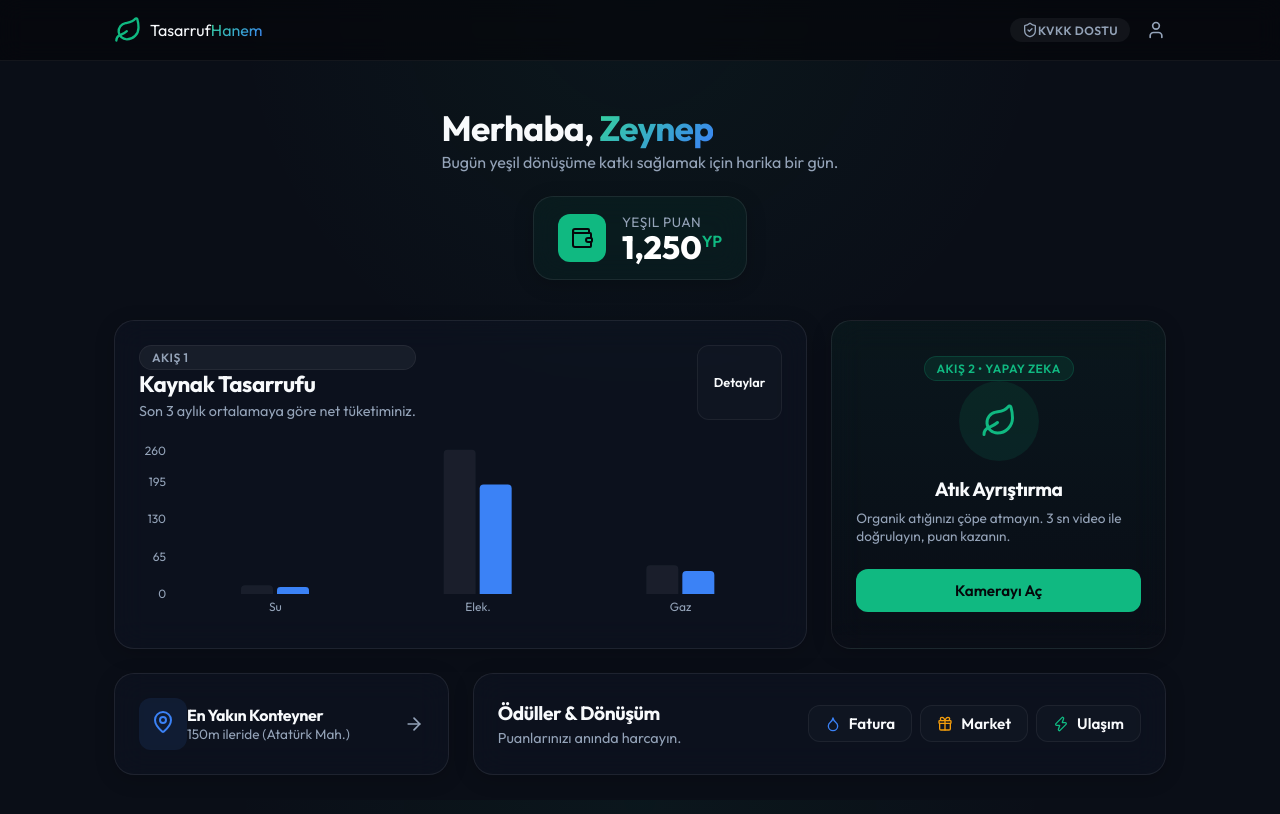
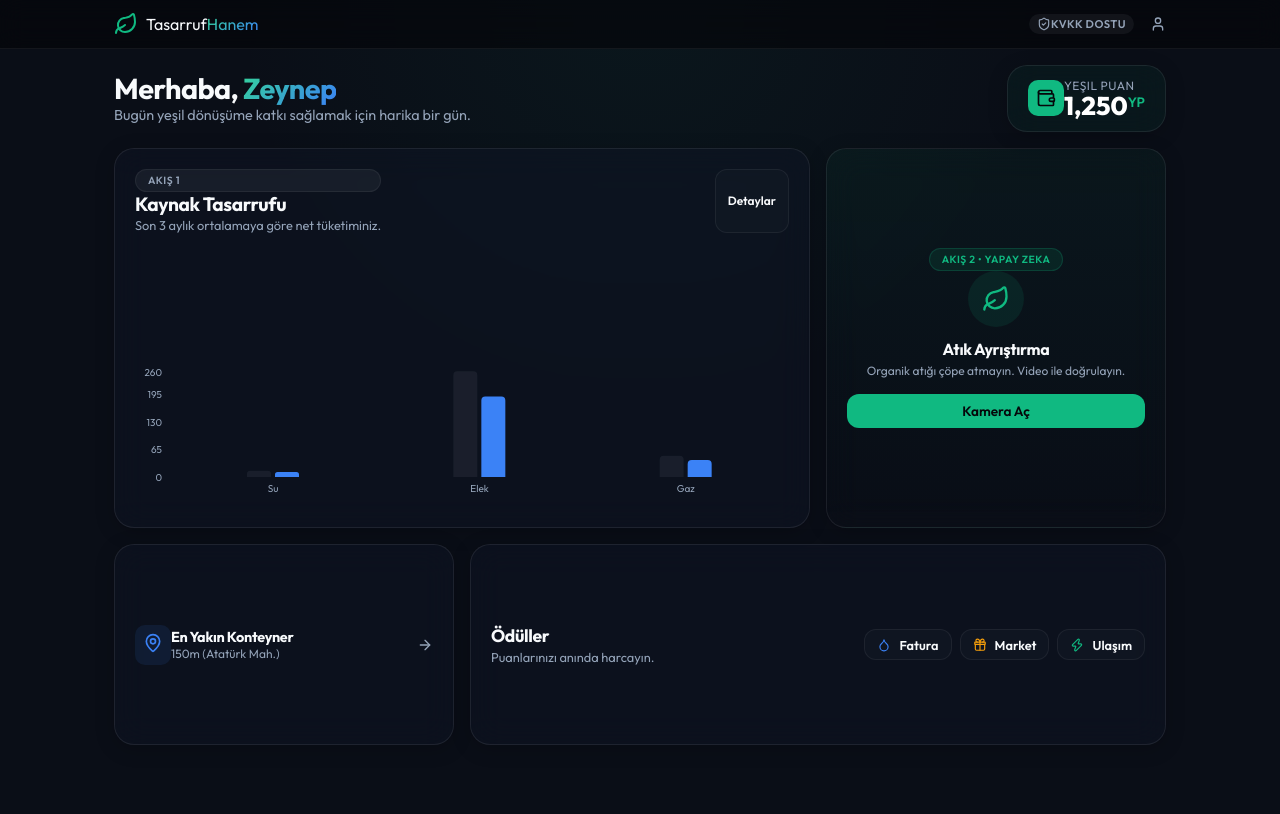
Before and after one commit to zeyerdm/TasarrufHanem, a React (Vite) app: page / in a window 1280 px wide. Shown: the top 814 px of the page. Built offline with nearby package versions, Linux system fonts and the light colour scheme.

Commit message:
UI tweak: Compact layout to fit in a single screen without scrolling

```diff
--- a/src/App.jsx
+++ b/src/App.jsx
@@ -5,28 +5,28 @@ import Dashboard from './components/Dashboard'
 
 function App() {
   return (
-    <>
-      <nav className="navbar">
+    <div style={{ height: '100vh', display: 'flex', flexDirection: 'column', overflow: 'hidden' }}>
+      <nav className="navbar" style={{ padding: '0.75rem 0' }}>
         <div className="container flex justify-between items-center">
           <div className="flex items-center gap-2 cursor-pointer">
-            <Leaf className="text-emerald-500" size={28} color="#10b981" />
+            <Leaf className="text-emerald-500" size={24} color="#10b981" />
             <span className="text-xl font-bold tracking-tight">Tasarruf<span className="gradient-text">Hanem</span></span>
           </div>
           <div className="flex gap-4 items-center">
-            <div className="badge flex items-center gap-1" style={{ border: 'none' }}>
-              <ShieldCheck size={16} /> KVKK Dostu
+            <div className="badge flex items-center gap-1" style={{ border: 'none', padding: '0.2rem 0.5rem', fontSize: '0.7rem' }}>
+              <ShieldCheck size={14} /> KVKK Dostu
             </div>
-            <div className="w-10 h-10 rounded-full bg-slate-800 flex items-center justify-center border border-slate-700 ml-2 cursor-pointer hover:border-emerald-500 transition-colors">
-              <User size={20} color="#94a3b8" />
+            <div className="w-8 h-8 rounded-full bg-slate-800 flex items-center justify-center border border-slate-700 ml-1 cursor-pointer hover:border-emerald-500 transition-colors">
+              <User size={16} color="#94a3b8" />
             </div>
           </div>
         </div>
       </nav>
 
-      <main className="container" style={{ padding: '2rem 1.5rem', paddingBottom: '4rem' }}>
+      <main className="container" style={{ padding: '1rem 1.5rem', flex: 1, display: 'flex', flexDirection: 'column' }}>
         <Dashboard />
       </main>
-    </>
+    </div>
   )
 }
 
--- a/src/components/Dashboard.jsx
+++ b/src/components/Dashboard.jsx
@@ -4,7 +4,7 @@ import { BarChart, Bar, XAxis, YAxis, Tooltip, ResponsiveContainer } from 'recha
 
 const resourceData = [
   { name: 'Su', ma: 15, current: 12 },
-  { name: 'Elek.', ma: 250, current: 190 },
+  { name: 'Elek', ma: 250, current: 190 },
   { name: 'Gaz', ma: 50, current: 40 },
 ]
 
@@ -21,126 +21,126 @@ const Dashboard = () => {
   }
 
   return (
-    <div className="flex-col gap-6" style={{ marginTop: '1rem' }}>
+    <div className="flex-col gap-4" style={{ height: 'calc(100vh - 120px)', display: 'flex', justifyContent: 'center' }}>
 
-      {/* 1. Header & Wallet (Top Row) */}
-      <div className="flex-col md:flex-row justify-between items-center gap-6" style={{ display: 'flex', flexWrap: 'wrap', marginBottom: '1rem' }}>
+      {/* 1. Header & Wallet */}
+      <div className="flex justify-between items-center gap-4">
         <div>
-          <h1 style={{ fontSize: '2.2rem', lineHeight: 1.1, marginBottom: '0.25rem' }}>
+          <h1 style={{ fontSize: '1.8rem', lineHeight: 1.1, marginBottom: '0.1rem' }}>
             Merhaba, <span className="gradient-text">Zeynep</span>
           </h1>
-          <p style={{ color: 'var(--text-muted)', fontSize: '1rem' }}>
+          <p style={{ color: 'var(--text-muted)', fontSize: '0.9rem' }}>
             Bugün yeşil dönüşüme katkı sağlamak için harika bir gün.
           </p>
         </div>
 
-        <div className="glass-panel flex items-center gap-4" style={{ padding: '1rem 1.5rem', background: 'rgba(16, 185, 129, 0.05)' }}>
-          <div style={{ width: '48px', height: '48px', borderRadius: '12px', background: 'var(--primary)', display: 'flex', alignItems: 'center', justifyContent: 'center' }}>
-            <Wallet size={24} color="#05070a" />
+        <div className="glass-panel flex items-center gap-3" style={{ padding: '0.75rem 1.25rem', background: 'rgba(16, 185, 129, 0.05)' }}>
+          <div style={{ width: '36px', height: '36px', borderRadius: '10px', background: 'var(--primary)', display: 'flex', alignItems: 'center', justifyContent: 'center' }}>
+            <Wallet size={20} color="#05070a" />
           </div>
           <div>
-            <div style={{ color: 'var(--text-muted)', fontSize: '0.85rem', textTransform: 'uppercase', letterSpacing: '0.5px' }}>Yeşil Puan</div>
+            <div style={{ color: 'var(--text-muted)', fontSize: '0.75rem', textTransform: 'uppercase', letterSpacing: '0.5px' }}>Yeşil Puan</div>
             <div className="flex items-end gap-1">
-              <span style={{ fontSize: '2rem', fontWeight: 800, lineHeight: 1, color: 'white' }}>1,250</span>
-              <span style={{ color: 'var(--primary)', fontWeight: 600, fontSize: '1rem' }}>YP</span>
+              <span style={{ fontSize: '1.6rem', fontWeight: 800, lineHeight: 1, color: 'white' }}>1,250</span>
+              <span style={{ color: 'var(--primary)', fontWeight: 600, fontSize: '0.85rem' }}>YP</span>
             </div>
           </div>
         </div>
       </div>
 
       {/* 2. Bento Grid */}
-      <div className="bento-grid">
+      <div className="bento-grid" style={{ gap: '1rem', flex: 1 }}>
 
         {/* Bento Box 1: Resource Saving (Span 2) */}
-        <div className="glass-panel bento-col-span-2 flex-col justify-between" style={{ minHeight: '320px', animationDelay: '0.1s' }}>
+        <div className="glass-panel bento-col-span-2 flex-col justify-between" style={{ padding: '1.25rem' }}>
           <div className="flex justify-between items-start">
             <div>
-              <div className="badge mb-2 inline-block">Akış 1</div>
-              <h3 style={{ fontSize: '1.4rem' }}>Kaynak Tasarrufu</h3>
-              <p style={{ color: 'var(--text-muted)', fontSize: '0.9rem', marginTop: '0.25rem' }}>Son 3 aylık ortalamaya göre net tüketiminiz.</p>
+              <div className="badge mb-1 inline-block" style={{ fontSize: '0.65rem' }}>Akış 1</div>
+              <h3 style={{ fontSize: '1.2rem' }}>Kaynak Tasarrufu</h3>
+              <p style={{ color: 'var(--text-muted)', fontSize: '0.8rem', marginTop: '0.1rem' }}>Son 3 aylık ortalamaya göre net tüketiminiz.</p>
             </div>
-            <button className="btn btn-secondary" style={{ fontSize: '0.8rem', padding: '0.5rem 1rem' }}>Detaylar</button>
+            <button className="btn btn-secondary" style={{ fontSize: '0.75rem', padding: '0.4rem 0.75rem' }}>Detaylar</button>
           </div>
 
-          <div style={{ height: '180px', width: '100%', marginTop: '1.5rem' }}>
+          <div style={{ height: '140px', width: '100%', marginTop: '0.5rem' }}>
             <ResponsiveContainer width="100%" height="100%">
               <BarChart data={resourceData} margin={{ top: 0, right: 0, left: -25, bottom: 0 }}>
-                <XAxis dataKey="name" stroke="var(--text-muted)" tick={{ fill: 'var(--text-muted)', fontSize: 12 }} axisLine={false} tickLine={false} />
-                <YAxis stroke="var(--text-muted)" tick={{ fill: 'var(--text-muted)', fontSize: 12 }} axisLine={false} tickLine={false} />
+                <XAxis dataKey="name" stroke="var(--text-muted)" tick={{ fill: 'var(--text-muted)', fontSize: 10 }} axisLine={false} tickLine={false} />
+                <YAxis stroke="var(--text-muted)" tick={{ fill: 'var(--text-muted)', fontSize: 10 }} axisLine={false} tickLine={false} />
                 <Tooltip
-                  contentStyle={{ backgroundColor: 'var(--bg-dark)', borderColor: 'var(--surface-border)', borderRadius: '8px' }}
+                  contentStyle={{ backgroundColor: 'var(--bg-dark)', borderColor: 'var(--surface-border)', borderRadius: '8px', fontSize: '0.8rem' }}
                   itemStyle={{ color: 'var(--text-main)' }}
                   cursor={{ fill: 'rgba(255,255,255,0.03)' }}
                 />
-                <Bar dataKey="ma" name="Ortalama" fill="var(--surface-border)" radius={[4, 4, 0, 0]} barSize={32} />
-                <Bar dataKey="current" name="Güncel" fill="#3b82f6" radius={[4, 4, 0, 0]} barSize={32} />
+                <Bar dataKey="ma" name="Ortalama" fill="var(--surface-border)" radius={[4, 4, 0, 0]} barSize={24} />
+                <Bar dataKey="current" name="Güncel" fill="#3b82f6" radius={[4, 4, 0, 0]} barSize={24} />
               </BarChart>
             </ResponsiveContainer>
           </div>
         </div>
 
         {/* Bento Box 2: AI Verification (Span 1) */}
-        <div className="glass-panel flex-col items-center justify-center text-center" style={{ minHeight: '320px', animationDelay: '0.2s', background: 'linear-gradient(180deg, rgba(16, 185, 129, 0.05) 0%, rgba(15, 23, 42, 0) 100%)' }}>
-          <div className="badge badge-green mb-4">Akış 2 &bull; Yapay Zeka</div>
+        <div className="glass-panel flex-col items-center justify-center text-center" style={{ padding: '1.25rem', background: 'linear-gradient(180deg, rgba(16, 185, 129, 0.05) 0%, rgba(15, 23, 42, 0) 100%)' }}>
+          <div className="badge badge-green mb-2" style={{ fontSize: '0.65rem' }}>Akış 2 &bull; Yapay Zeka</div>
 
           {!verified ? (
             <>
               <div
                 style={{
-                  width: '80px', height: '80px', borderRadius: '50%',
+                  width: '56px', height: '56px', borderRadius: '50%',
                   background: 'rgba(16, 185, 129, 0.1)', display: 'flex', alignItems: 'center', justifyContent: 'center',
-                  marginBottom: '1rem', color: 'var(--primary)'
+                  marginBottom: '0.75rem', color: 'var(--primary)'
                 }}
               >
-                {verifying ? <Camera size={36} style={{ animation: 'pulse-glow 1s infinite' }} /> : <Leaf size={36} />}
+                {verifying ? <Camera size={28} style={{ animation: 'pulse-glow 1s infinite' }} /> : <Leaf size={28} />}
               </div>
-              <h3 style={{ fontSize: '1.2rem', marginBottom: '0.5rem' }}>Atık Ayrıştırma</h3>
-              <p style={{ color: 'var(--text-muted)', fontSize: '0.85rem', marginBottom: '1.5rem', px: 2 }}>
-                Organik atığınızı çöpe atmayın. 3 sn video ile doğrulayın, puan kazanın.
+              <h3 style={{ fontSize: '1rem', marginBottom: '0.25rem' }}>Atık Ayrıştırma</h3>
+              <p style={{ color: 'var(--text-muted)', fontSize: '0.75rem', marginBottom: '1rem' }}>
+                Organik atığı çöpe atmayın. Video ile doğrulayın.
               </p>
               <button
                 className="btn btn-primary"
-                style={{ width: '100%' }}
+                style={{ width: '100%', padding: '0.5rem', fontSize: '0.85rem' }}
                 onClick={handleAIUpload}
                 disabled={verifying}
               >
-                {verifying ? 'Analiz Ediliyor...' : 'Kamerayı Aç'}
+                {verifying ? 'Analiz...' : 'Kamera Aç'}
               </button>
             </>
           ) : (
             <>
-              <CheckCircle2 size={64} color="var(--primary)" style={{ marginBottom: '1rem', animation: 'fade-in 0.3s ease-out' }} />
-              <h3 style={{ fontSize: '1.2rem', color: 'var(--primary)', marginBottom: '0.25rem' }}>Harika İş!</h3>
-              <p style={{ color: 'var(--text-main)', fontSize: '1rem', marginBottom: '1rem' }}>+50 YP Eklendi</p>
-              <button className="btn btn-secondary" style={{ width: '100%' }} onClick={() => setVerified(false)}>Yeni Atık</button>
+              <CheckCircle2 size={48} color="var(--primary)" style={{ marginBottom: '0.5rem', animation: 'fade-in 0.3s ease-out' }} />
+              <h3 style={{ fontSize: '1.1rem', color: 'var(--primary)', marginBottom: '0.1rem' }}>Harika İş!</h3>
+              <p style={{ color: 'var(--text-main)', fontSize: '0.9rem', marginBottom: '0.75rem' }}>+50 YP Eklendi</p>
+              <button className="btn btn-secondary" style={{ width: '100%', padding: '0.5rem', fontSize: '0.85rem' }} onClick={() => setVerified(false)}>Yeni Atık</button>
             </>
           )}
         </div>
 
         {/* Bento Box 3: Smart Container Map / Status (Span 1) */}
-        <div className="glass-panel flex justify-between items-center" style={{ animationDelay: '0.3s' }}>
+        <div className="glass-panel flex justify-between items-center" style={{ padding: '1rem 1.25rem' }}>
           <div className="flex items-center gap-3">
-            <div style={{ background: 'rgba(59, 130, 246, 0.1)', padding: '0.75rem', borderRadius: '12px', color: '#3b82f6' }}>
-              <MapPin size={24} />
+            <div style={{ background: 'rgba(59, 130, 246, 0.1)', padding: '0.5rem', borderRadius: '10px', color: '#3b82f6' }}>
+              <MapPin size={20} />
             </div>
             <div>
-              <h4 style={{ fontSize: '1rem' }}>En Yakın Konteyner</h4>
-              <div style={{ color: 'var(--text-muted)', fontSize: '0.85rem' }}>150m ileride (Atatürk Mah.)</div>
+              <h4 style={{ fontSize: '0.9rem' }}>En Yakın Konteyner</h4>
+              <div style={{ color: 'var(--text-muted)', fontSize: '0.75rem' }}>150m (Atatürk Mah.)</div>
             </div>
           </div>
-          <ArrowRight size={20} color="var(--text-muted)" />
+          <ArrowRight size={16} color="var(--text-muted)" />
         </div>
 
         {/* Bento Box 4: Rewards (Span 2) */}
-        <div className="glass-panel bento-col-span-2 flex justify-between items-center" style={{ animationDelay: '0.4s' }}>
+        <div className="glass-panel bento-col-span-2 flex justify-between items-center" style={{ padding: '1rem 1.25rem' }}>
           <div>
-            <h3 style={{ fontSize: '1.2rem', marginBottom: '0.25rem' }}>Ödüller & Dönüşüm</h3>
-            <p style={{ color: 'var(--text-muted)', fontSize: '0.9rem' }}>Puanlarınızı anında harcayın.</p>
+            <h3 style={{ fontSize: '1.1rem', marginBottom: '0.1rem' }}>Ödüller</h3>
+            <p style={{ color: 'var(--text-muted)', fontSize: '0.8rem' }}>Puanlarınızı anında harcayın.</p>
           </div>
           <div className="flex gap-2">
-            <button className="btn btn-secondary flex items-center gap-2" style={{ padding: '0.5rem 1rem' }}><Droplet size={16} color="#3b82f6"/> Fatura</button>
-            <button className="btn btn-secondary flex items-center gap-2" style={{ padding: '0.5rem 1rem' }}><Gift size={16} color="#f59e0b"/> Market</button>
-            <button className="btn btn-secondary flex items-center gap-2" style={{ padding: '0.5rem 1rem' }}><Zap size={16} color="var(--primary)"/> Ulaşım</button>
+            <button className="btn btn-secondary flex items-center gap-1" style={{ padding: '0.4rem 0.75rem', fontSize: '0.8rem' }}><Droplet size={14} color="#3b82f6"/> Fatura</button>
+            <button className="btn btn-secondary flex items-center gap-1" style={{ padding: '0.4rem 0.75rem', fontSize: '0.8rem' }}><Gift size={14} color="#f59e0b"/> Market</button>
+            <button className="btn btn-secondary flex items-center gap-1" style={{ padding: '0.4rem 0.75rem', fontSize: '0.8rem' }}><Zap size={14} color="var(--primary)"/> Ulaşım</button>
           </div>
         </div>
 
```
